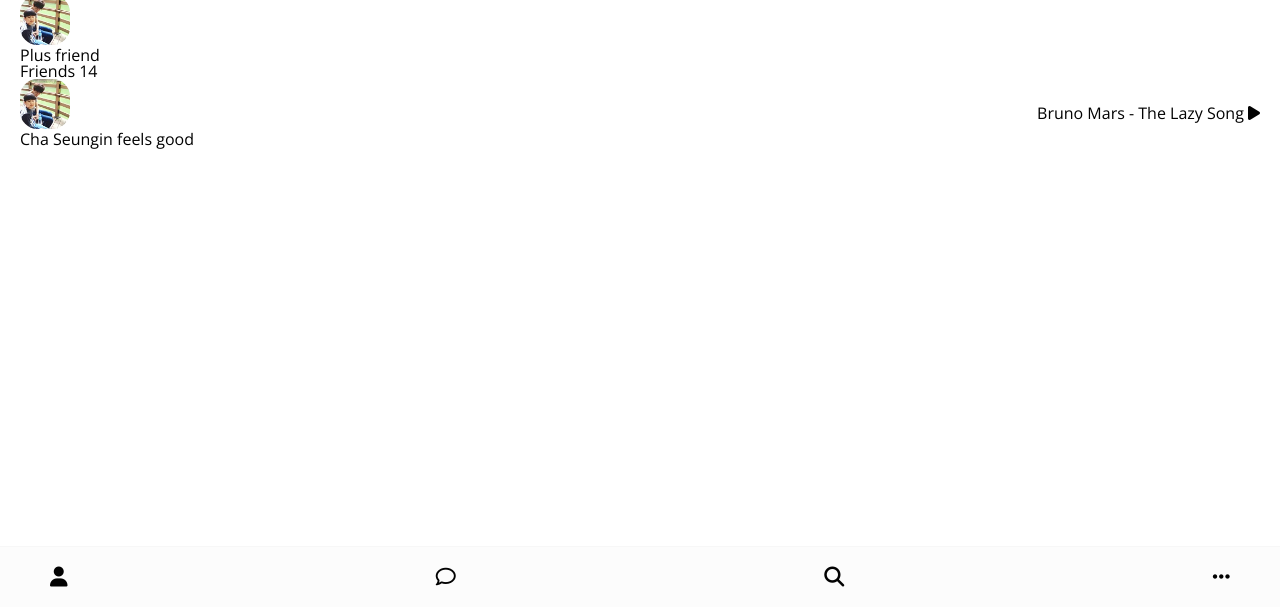
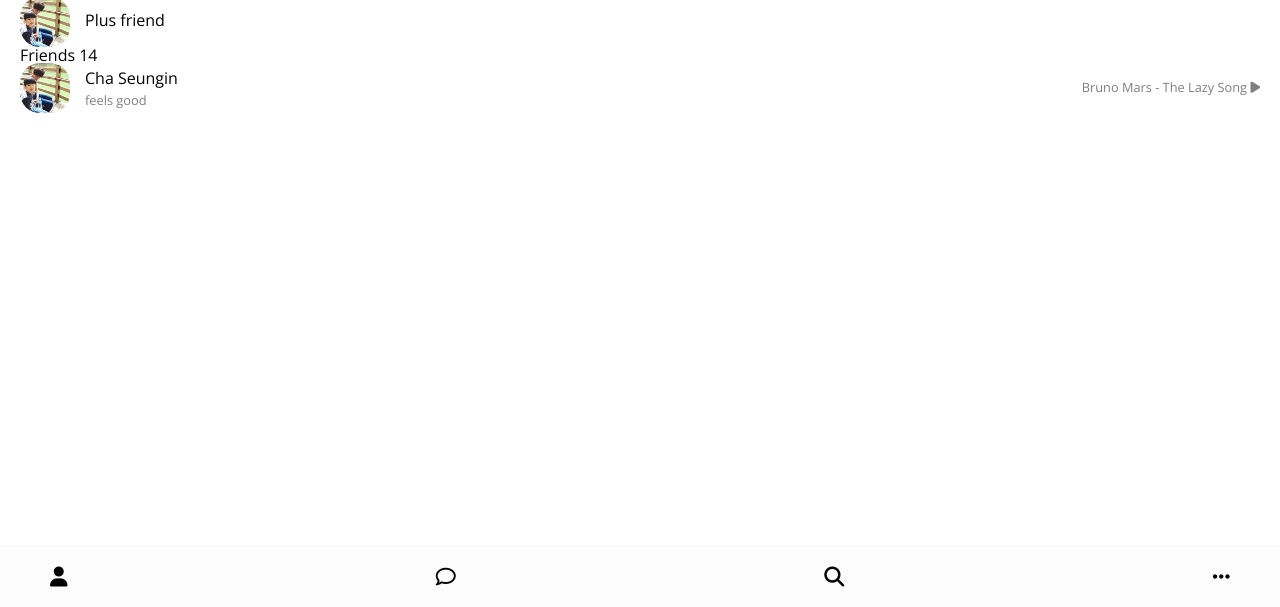
Before and after one commit to seungin/kokoatalk, a plain HTML site: page friends.html in a window 1280 px wide. Shown: the part 193-800 px from the top of the page. Drawn offline with nearby package versions, Linux system fonts and the light colour scheme.

Commit message:
decorate friend-like class more

```diff
--- a/css/friend.css
+++ b/css/friend.css
@@ -6,5 +6,43 @@
 
 .friend .friend__avatar {
   width: 50px;
-  border-radius: 35%;
+  border-radius: 40%;
+  margin-right: 15px;
 }
+
+.friend .friend__avatar.m-avatar {
+  width: 60px;
+  border-radius: 40%;
+}
+
+.friend .friend__avatar.g-avatar {
+  width: 70px;
+  border-radius: 40%;
+}
+
+.friend .friend__column {
+  display: flex;
+  align-items: center;
+}
+
+.friend__content .friend__name {
+  display: block;
+  margin-bottom: 5px;
+}
+
+.friend__content .friend__status,
+.friend__content .friend__snippet,
+.friend .friend__now-listening,
+.friend .friend__timestamp {
+  opacity: 0.5;
+}
+
+.friend__content .friend__status,
+.friend .friend__now-listening,
+.friend .friend__timestamp {
+  font-size: 80%;
+}
+
+.friend__content .friend__snippet {
+  font-size: 85%;
+}
--- a/css/styles.css
+++ b/css/styles.css
@@ -19,4 +19,5 @@ body {
 
 a {
   color: inherit;
+  text-decoration: none;
 }
--- a/friends.html
+++ b/friends.html
@@ -54,11 +54,7 @@
         <h5 class="friends__plus-title">Plus friend</h5>
         <div class="friends__friend friend">
           <div class="friend__column">
-            <img
-              src="images/avatar.jpg"
-              alt=""
-              class="friend__avatar g-avatar"
-            />
+            <img src="images/avatar.jpg" alt="" class="friend__avatar" />
             <div class="friend__content">
               <span class="friend__name">Plus friend</span>
             </div>
@@ -69,11 +65,7 @@
         <h5 class="friends__title">Friends 14</h5>
         <li class="friends__friend friend">
           <div class="friend__column">
-            <img
-              src="images/avatar.jpg"
-              alt=""
-              class="friend__avatar g-avatar"
-            />
+            <img src="images/avatar.jpg" alt="" class="friend__avatar" />
             <div class="friend__content">
               <span class="friend__name">Cha Seungin</span>
               <span class="friend__status">feels good</span>
```
Also changed, not shown: chat.html (+1 -5 lines), find.html (+1 -5 lines), index.html (+1 -1 lines).
